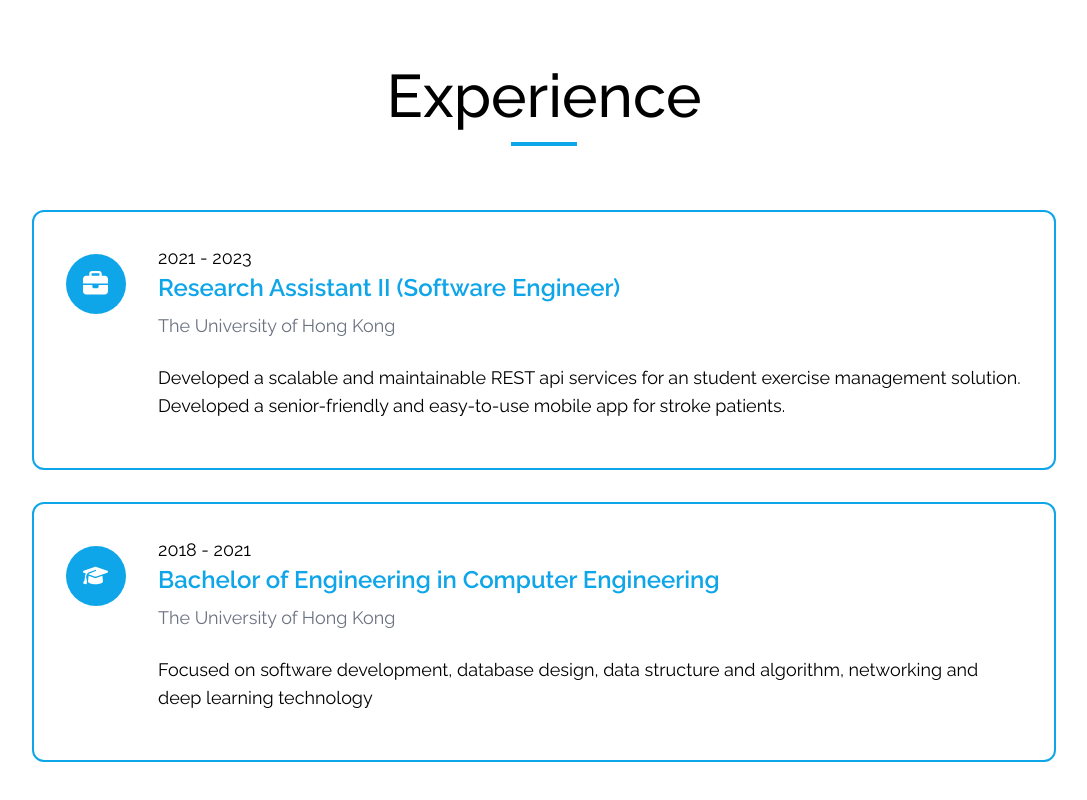
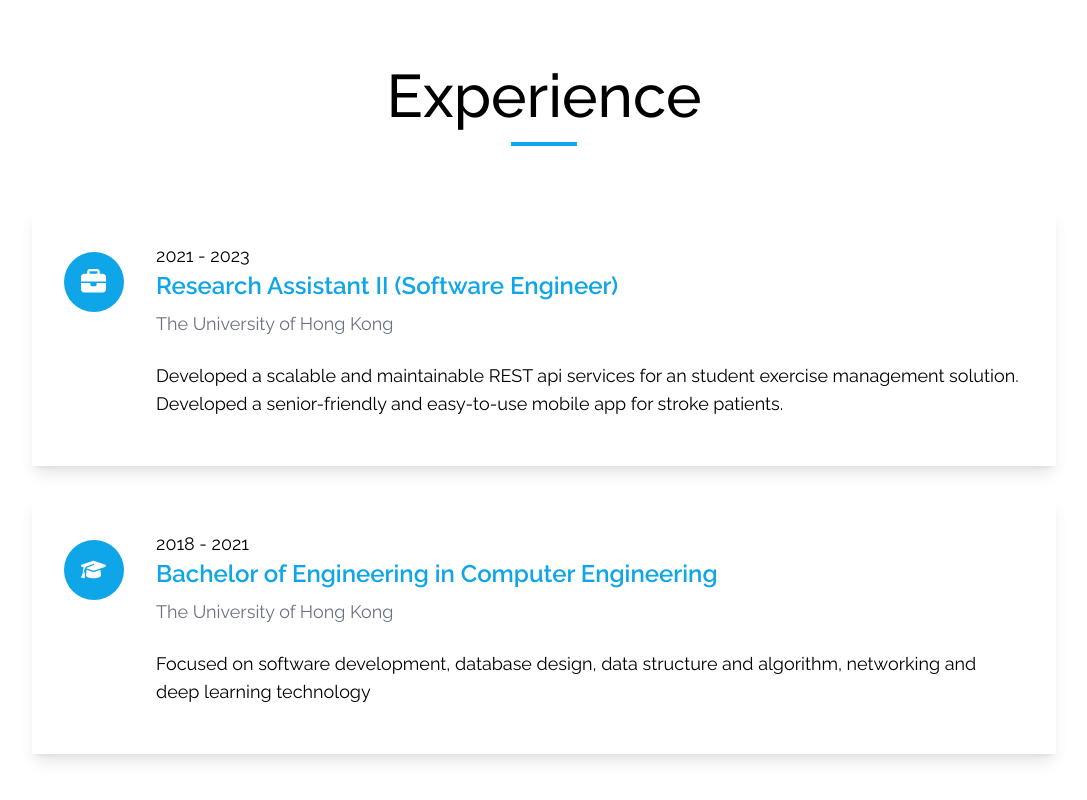
Before and after one commit to oscar22558/portfolio, a Next.js app in the folder ui/: page / in a window 1280 px wide. Shown: the part 1914-2714 px from the top of the page, without its empty margins (96-1183 px from the left). Built offline with nearby package versions, Linux system fonts and the light colour scheme.

Commit message:
Updated item border and shadow in experience section

```diff
--- a/ui/app/(experience)/TimelineItem.tsx
+++ b/ui/app/(experience)/TimelineItem.tsx
@@ -11,7 +11,7 @@ export function TimelineItem({model}: Props){
     const {title, period, descriptions, organization, type} = model
     const icon = type === "work" ? faBriefcase : faGraduationCap
     return (
-        <div className="flex flex-col mt-8 border-[#0ea5e9] border-[2px] rounded-xl p-4 md:p-8 md:flex-row md:mt-8">
+        <div className="flex flex-col mt-8 shadow-lg p-8 md:flex-row md:mt-8">
             <div className="inline-block mb-[8px] md:mb-0">
                 <div className="mt-[10px] bg-[#0ea5e9] rounded-full w-[60px] h-[60px] relative">
                     <FontAwesomeIcon icon={icon} style={{color: "#fff", width: "25px", height: "25px"}}  className="absolute top-[30px] left-[30px] ml-[-13px] mt-[-13px] w-[25px] h-[25px]"/>
```
